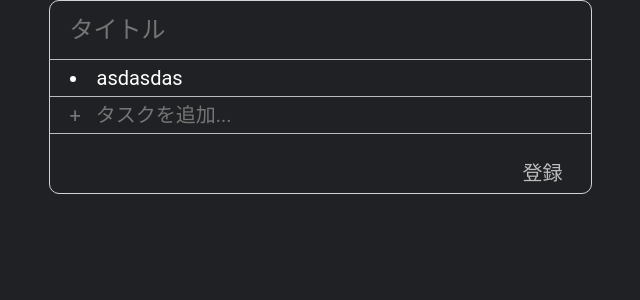
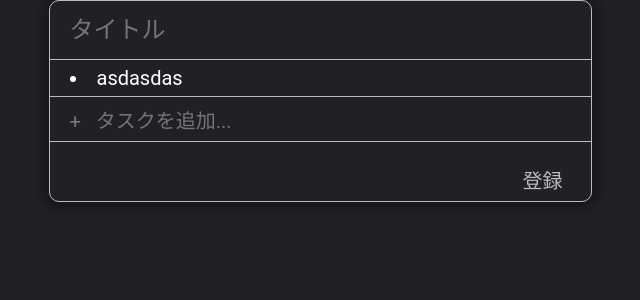
Before and after one commit to Tarec39/TaskLog, a React (Create React App) app: page / in a window 1280 px wide. Shown: the top 300 px of the page, without its empty margins (320-960 px from the left). Built offline with nearby package versions, Linux system fonts and the light colour scheme.

Commit message:
[update] 線の太さを変えた

```diff
--- a/src/scss/_addTaskLog.scss
+++ b/src/scss/_addTaskLog.scss
@@ -1,8 +1,10 @@
 .addTaskLogs{
     width: 541px;
     margin: auto;
-    border: 0.1px solid rgba($color: #fff, $alpha: .8);
+    // border: 0.1px solid rgba($color: #fff, $alpha: .8);
     border-radius: 10px;
+    border: 0.6px solid #BCBCBC;
+    box-shadow: 0px 0px 10px 7px #0D0D0D66;
 }
 
 .addTaskGroupName{
@@ -18,9 +20,11 @@
     }
 }
 .addTask{
+    font-size: 27px;
     padding: 6px 0 6px 20px;
-    border-top: 1px solid #BCBCBC;
-    border-bottom: 1px solid #BCBCBC;
+    border-top: 0.3px solid #BCBCBC;
+    border-bottom: 0.3px solid #BCBCBC;
+
     input{
         width: 99%;
         background-color: transparent;
@@ -45,12 +49,14 @@
 }
 
 .addedTasks{
-    padding: 6px 0 6px 20px;
-    border-top: 0.3px solid #BCBCBC;
-    // height: 37px;
     li{
+        padding: 6px 0 6px 20px;
+        border-top: 0.3px solid #BCBCBC;
         list-style: inside;
         color: white;
         font-size: 20px;
+        &:lang(ja){
+            font-size: 18px;
+        }
     }
 }
```
